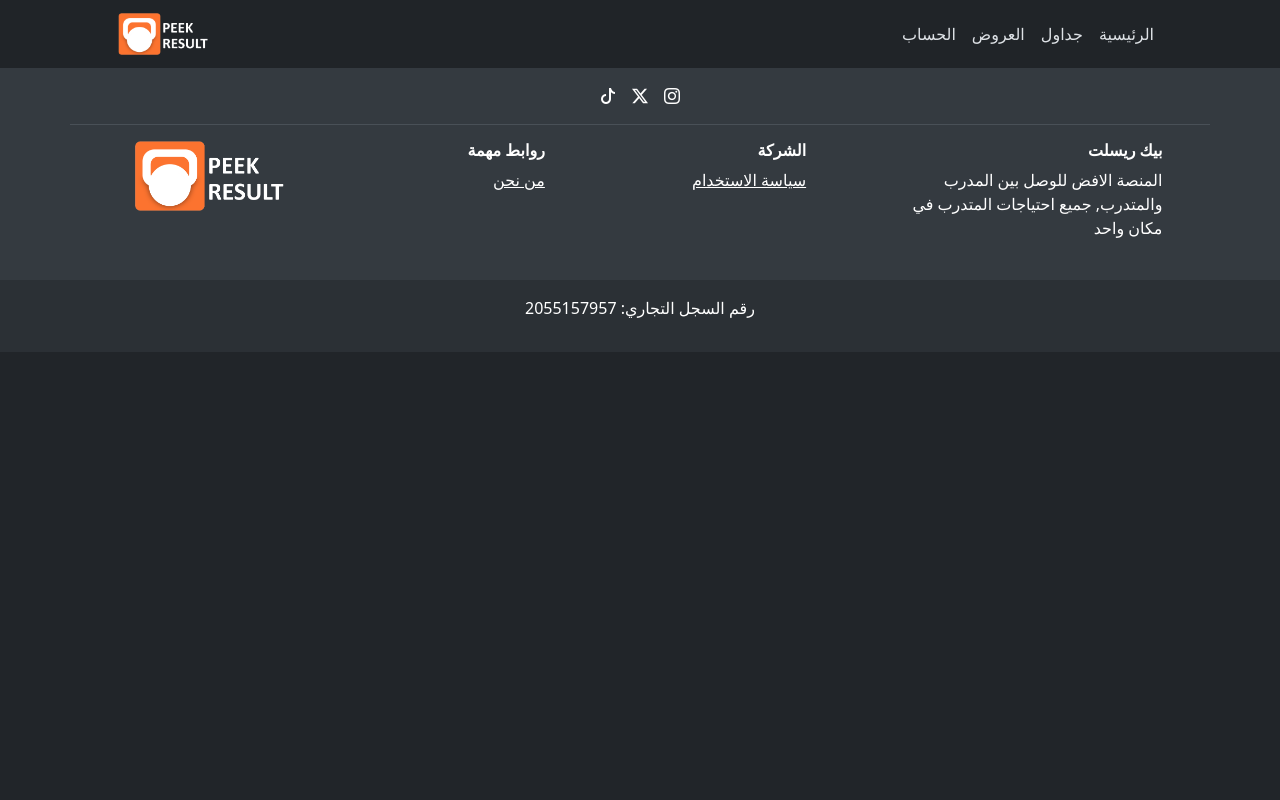
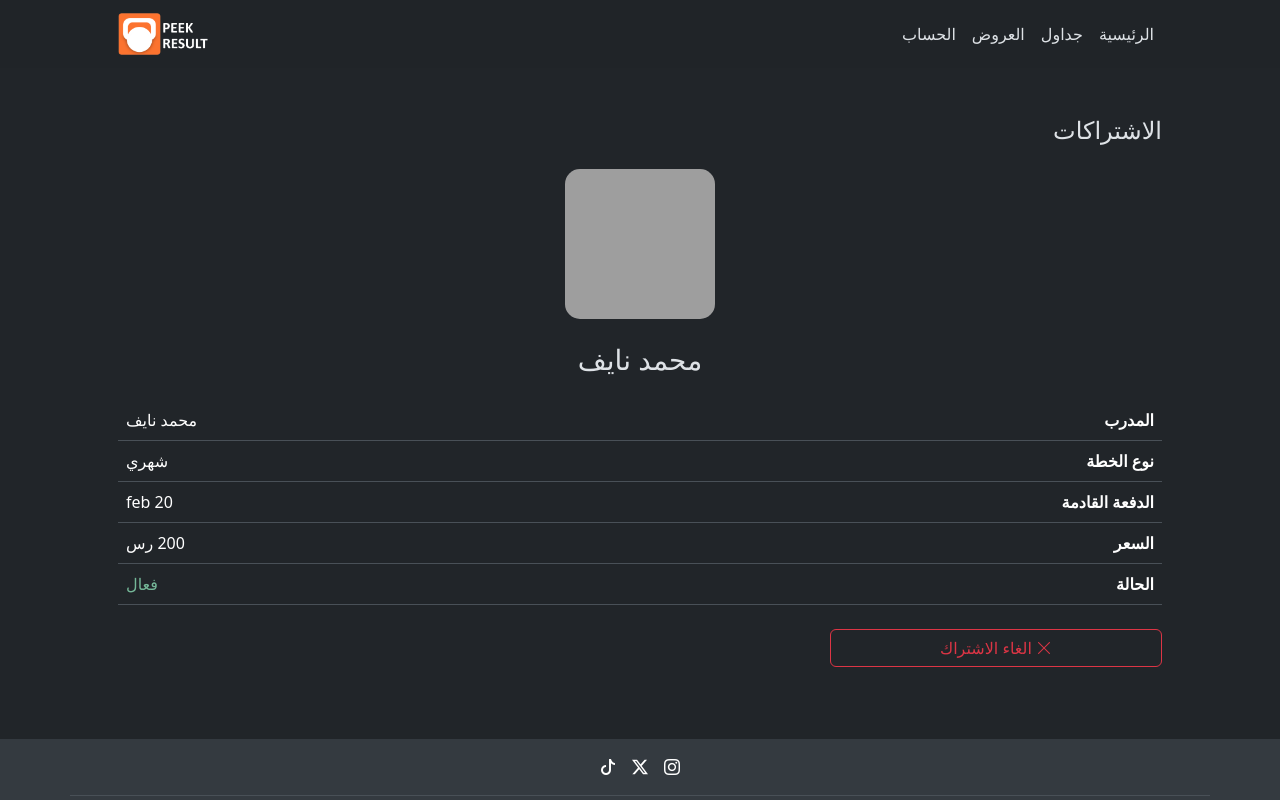
Before and after one commit to Naifpc/PeekResult, a React (Create React App) app: page /mySubscription in a window 1280 px wide. Shown: the top 800 px of the page. Built offline with nearby package versions, Linux system fonts and the light colour scheme; grey boxes are pictures that could not be loaded.

Commit message:
modified:   src/App.css 	modified:   src/App.js 	modified:   src/pages/account.js 	modified:   src/pages/accountData.js 	new file:   src/pages/mySubscription.js

```diff
--- a/src/App.css
+++ b/src/App.css
@@ -39,19 +39,11 @@
 
 .card-custom {
   overflow: hidden;
-
-
-
 }
 
-
-
-
-.card-subtitle{
+.card-subtitle {
   font-size: 9pt;
 }
-
-
 
 .card-custom-img {
   height: auto;
@@ -66,7 +58,7 @@
 /* First border-left-width setting is a fallback */
 .card-custom-img::after {
   position: absolute;
-  content: '';
+  content: "";
   top: 130px;
   left: 0;
   width: 0;
@@ -76,16 +68,12 @@
   border-right-width: 0;
   border-bottom-width: 0;
   border-left-width: 170px;
-  border-left-width: calc( 40vh - 5vw);
+  border-left-width: calc(40vh - 5vw);
   border-top-color: transparent;
   border-right-color: transparent;
   border-bottom-color: transparent;
   border-left-color: var(--bs-secondary-bg);
-
 }
-
-
-
 
 .card-custom-avatar img {
   border-radius: 50%;
@@ -98,84 +86,63 @@
 }
 
 .overflow-x-auto {
-
   white-space: nowrap;
-
 }
 
-
-
-
-.nav-link  {
-	text-decoration: none;
-
-
+.nav-link {
+  text-decoration: none;
 }
-.nav-link:hover , a:hover , .card-custom:hover {
-	color: var(--bs-primary) !important;
+.nav-link:hover,
+a:hover,
+.card-custom:hover {
+  color: var(--bs-primary) !important;
 }
 
-
-
-
-
-
-
-
-.accordion-button::after{
+.accordion-button::after {
   margin-left: 0 !important;
   margin-right: auto;
 }
 
-.filter{
-
+.filter {
   font-size: 9pt !important;
-
 }
 
-.navbar-toggler :hover{
+.navbar-toggler :hover {
   color: var(--bs-primary);
 }
 
 .navbar-toggler:focus,
 .navbar-toggler:active,
 .navbar-toggler-icon:focus {
-    outline: none !important;
-    box-shadow: none !important;
+  outline: none !important;
+  box-shadow: none !important;
 }
 
-.offer-image{
+.offer-image {
   width: 256px;
-
 }
 
-.nav-tabs{
+.nav-tabs {
   border-width: 0 !important;
-  .nav-link.active{
+  .nav-link.active {
     background-color: var(--bs-secondary-bg) !important;
     border-width: 0 !important;
     border-bottom: 1px solid var(--bs-secondary-bg) !important;
-
   }
 }
 
-.header-image{
+.header-image {
   background-image: url("https://img.goodfon.com/original/1920x1143/d/66/muscular-man-back.jpg");
   background-size: cover;
   background-position: center;
   background-repeat: no-repeat;
   height: 250px;
   overflow: hidden;
-
-
 }
-
-
-
 
 .header-image::after {
   position: absolute;
-  content: '';
+  content: "";
   top: 151px; /* Position it at the bottom */
   left: 0;
   width: 0;
@@ -190,8 +157,6 @@
   border-bottom-color: transparent;
   border-left-color: var(--bs-body-bg);
   transform: translateY(100%) rotate(-0deg); /* Adjust rotation as needed */
-
-
 }
 
 /* CalendarStyles.css */
@@ -213,17 +178,31 @@
   color: #fff;
 }
 
-.react-calendar__month-view__days__day--weekend{
-  color: var(--bs-primary)!important;
+.react-calendar__month-view__days__day--weekend {
+  color: var(--bs-primary) !important;
 }
-.react-calendar__tile--active{
+.react-calendar__tile--active {
   background-color: var(--bs-primary) !important;
 }
 
-.nav-link{
+.nav-link {
   color: var(--bs-body-text) !important;
 }
 
-.status-bar{
+.status-bar {
   background-color: var(--bs-primary);
 }
+.my-sub-image {
+
+  height: 150px;
+  width: 150px;
+  background-repeat: no-repeat;
+  background-size: cover;
+  background-position: center;
+  border-radius: 15px;
+
+  margin: auto auto;
+
+  background-image: url(https://img.freepik.com/premium-photo/african-athlete-gym-muscular-man-showing-muscles-gym-workout-strong-bodybuilding-male_116317-13544.jpg?w=360);
+
+}
--- a/src/App.js
+++ b/src/App.js
@@ -7,6 +7,7 @@ import Account from './pages/account';
 import Navbar from './partials/navbar';
 import Footer from './partials/footer';
 import AccountData from './pages/accountData';
+import MySubscription from './pages/mySubscription';
 import { BrowserRouter as Router, Route, Routes } from 'react-router-dom';
 
 function App() {
@@ -22,6 +23,7 @@ function App() {
           <Route path='/Offers' element={<Offers />} />
           <Route path='/Login' element={<Login />} />
           <Route path='/accountData' element={<AccountData />} />
+          <Route path='/mySubscription' element={<MySubscription />} />
         </Routes>
 
         <Footer/>
--- a/src/pages/account.js
+++ b/src/pages/account.js
@@ -298,14 +298,14 @@ function account() {
         </div>
 
         <div className="col bg-body-secondary rounded text-center shadow">
-          <a>
+        <Link className="nav-link" to="/mySubscription">
             <div className="p-4  ">
               <h1 className="">
                 <i class="bi bi-person-vcard-fill"></i>
               </h1>
               <h6>الاشتراكات </h6>
             </div>
-          </a>
+          </Link>
         </div>
       </div>
 
--- a/src/pages/accountData.js
+++ b/src/pages/accountData.js
@@ -1,6 +1,6 @@
 import React from "react";
 
-function account() {
+function accountData() {
   return (
     <div class="container p-2 p-sm-2 p-md-3 p-lg-4 p-xl-5 ">
       <h4 className="mb-4">الحساب الشخصي</h4>
@@ -76,4 +76,4 @@ function account() {
   );
 }
 
-export default account;
+export default accountData;
--- /dev/null
+++ b/src/pages/mySubscription.js
@@ -0,0 +1,57 @@
+import React from "react";
+
+function mySubscription() {
+  return (
+    <div class="container p-2 p-sm-2 p-md-3 p-lg-4 p-xl-5 ">
+      <h4 className="mb-4">الاشتراكات</h4>
+
+      <div className="text-center">
+      <div className="my-sub-image ">
+
+      </div>
+      <h3 className="my-4">
+        محمد نايف
+      </h3>
+
+      </div>
+
+
+
+      <table class="table table-hover">
+        <tbody>
+          <tr>
+            <th>المدرب</th>
+            <td className="text-start">محمد نايف</td>
+          </tr>
+          <tr>
+
+            <th>نوع الخطة</th>
+            <td className="text-start">شهري</td>
+          </tr>
+          <tr>
+            <th>الدفعة القادمة</th>
+            <td className="text-start">20 feb</td>
+          </tr>
+          <tr>
+            <th> السعر</th>
+            <td className="text-start">200 رس</td>
+          </tr>
+          <tr>
+            <th> الحالة</th>
+            <td className="text-start text-success-emphasis">فعال</td>
+          </tr>
+        </tbody>
+      </table>
+
+      <div className="row my-4">
+        <div className="col-lg-4">
+        <button class="btn btn-outline-danger w-100">
+        <i class="bi bi-x-lg"></i> الغاء الاشتراك
+        </button>
+        </div>
+      </div>
+    </div>
+  );
+}
+
+export default mySubscription;
```
